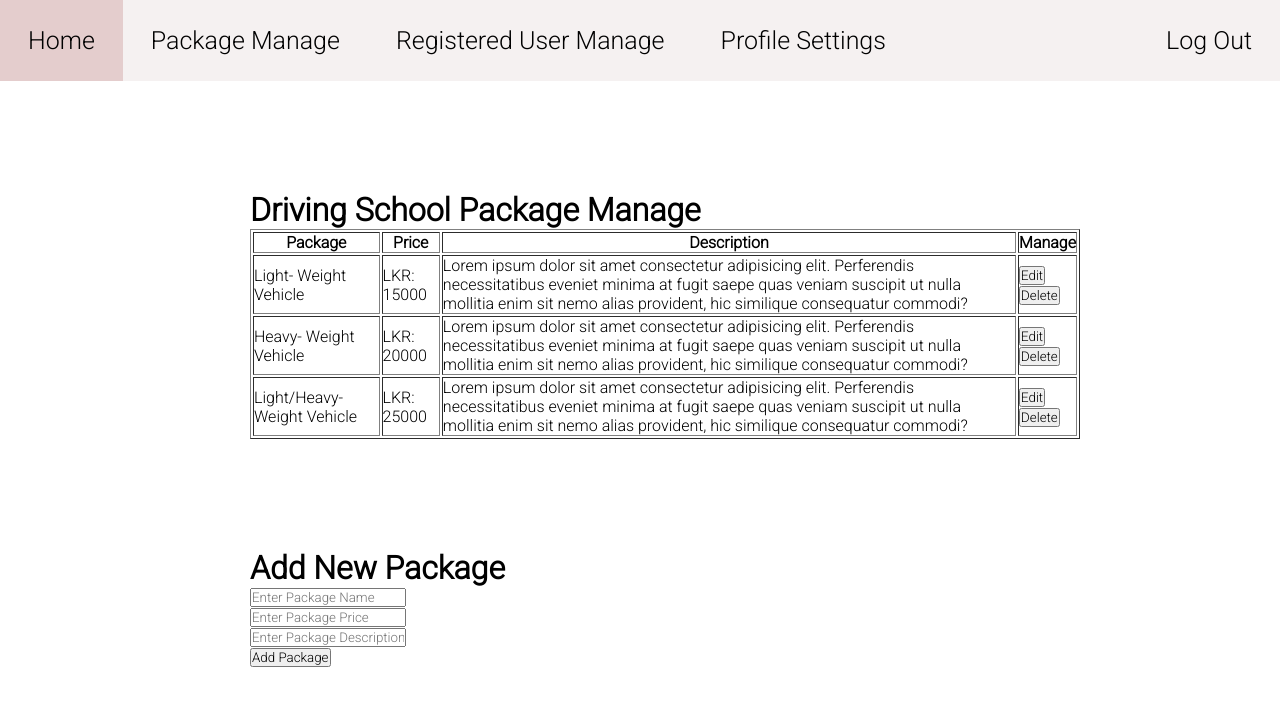
After one commit to saputhebeast/identity-issuing-service, a PHP site: page /driving-school-package-manage.php in a window 1280 px wide. The commit adds this page. Shown: the top 706 px of the page. Run offline with PHP 8.4, Linux system fonts and the light colour scheme; some libraries are stand-ins or nearby versions.

Commit message:
new files added

```diff
--- /dev/null
+++ b/driving-school-package-manage.php
@@ -0,0 +1,80 @@
+<?php
+
+?>
+<!DOCTYPE HTML>
+<html>
+<head>
+    <title>Driving School - Package Manage</title>
+    <meta name="viewport" content="width=device-width, initial-scale=1">
+    <link rel="stylesheet" href="https://cdnjs.cloudflare.com/ajax/libs/font-awesome/6.1.1/css/all.min.css" integrity="sha512-KfkfwYDsLkIlwQp6LFnl8zNdLGxu9YAA1QvwINks4PhcElQSvqcyVLLD9aMhXd13uQjoXtEKNosOWaZqXgel0g==" crossorigin="anonymous" referrerpolicy="no-referrer" />
+    <link rel = "stylesheet" type = "text/css" href = "stylesheets/driving-school-main.css"/>
+    <link rel = "stylesheet" type = "text/css" href = "stylesheets/driving-school-package-manage.css"/>
+    <?php include 'includes/google-font.php';?>
+</head>
+<body>
+    <?php include 'includes/navigation.php'?>
+    <div class="container">
+        <h1>Driving School Package Manage</h1>
+        <div class="table-container">
+            <table border="1" style="width: 100%;">
+                <tr>
+                    <th>Package</th>
+                    <th>Price</th>
+                    <th>Description</th>
+                    <th>Manage</th>
+                </tr>
+                <tr>
+                    <td>Light- Weight Vehicle</td>
+                    <td>LKR: 15000</td>
+                    <td>Lorem ipsum dolor sit amet consectetur adipisicing elit. Perferendis necessitatibus eveniet minima at fugit saepe quas veniam suscipit ut nulla mollitia enim sit nemo alias provident, hic similique consequatur commodi?</td>
+                    <td>
+                        <form action="#">
+                            <input type="submit" value="Edit"/>
+                        </form>
+                        <form action="#">
+                            <input type="submit" value="Delete"/>
+                        </form>
+                    </td>
+                </tr>
+                <tr>
+                    <td>Heavy- Weight Vehicle</td>
+                    <td>LKR: 20000</td>
+                    <td>Lorem ipsum dolor sit amet consectetur adipisicing elit. Perferendis necessitatibus eveniet minima at fugit saepe quas veniam suscipit ut nulla mollitia enim sit nemo alias provident, hic similique consequatur commodi?</td>
+                    <td>
+                        <form action="#">
+                            <input type="submit" value="Edit"/>
+                        </form>
+                        <form action="#">
+                            <input type="submit" value="Delete"/>
+                        </form>
+                    </td>
+                </tr>
+                <tr>
+                    <td>Light/Heavy- Weight Vehicle</td>
+                    <td>LKR: 25000</td>
+                    <td>Lorem ipsum dolor sit amet consectetur adipisicing elit. Perferendis necessitatibus eveniet minima at fugit saepe quas veniam suscipit ut nulla mollitia enim sit nemo alias provident, hic similique consequatur commodi?</td>
+                    <td>
+                        <form action="#">
+                            <input type="submit" value="Edit"/>
+                        </form>
+                        <form action="#">
+                            <input type="submit" value="Delete"/>
+                        </form>
+                    </td>
+                </tr>
+            </table>
+        </div>
+    </div>
+    <div class="container">
+        <h1>Add New Package</h1>
+        <div class="add-package-container">
+            <form action="#">
+                <input type="text" placeholder="Enter Package Name"/><br>
+                <input type="text" placeholder="Enter Package Price"/><br>
+                <input type="type" placeholder="Enter Package Description"/><br>
+                <input type="submit" value="Add Package">
+            </form>
+        </div>
+    </div>
+</body>
+</html>
--- /dev/null
+++ b/includes/navigation.php
@@ -0,0 +1,10 @@
+<link rel = "stylesheet" type = "text/css" href = "stylesheets/driving-school-navigation.css"/>
+<div class = "navigation">
+    <ul class = "nav-links">
+        <li><a href="driving-school-dashboard.php">Home</a></li>
+        <li><a href="driving-school-package-manage.php">Package Manage</a></li>
+        <li><a href="driving-school-registered-user-manage.php">Registered User Manage</a></li>
+        <li><a href="driving-school-profile-settings.php">Profile Settings</a></li>
+        <li style="float:right"><a href="#">Log Out</a></li>
+    </ul>
+</div>
--- a/stylesheets/driving-school-main.css
+++ b/stylesheets/driving-school-main.css
@@ -3,6 +3,13 @@
     margin: 0;
     padding: 0;
     font-family: 'Roboto', sans-serif;
+}
+
+.container{
+    padding-top: 110px;
+    padding-left: 200px;
+    padding-right: 200px;
+    margin-left: 50px;
 }
 
 .inputField{
```
Also changed, not shown: driving-school-dashboard.php (+1 -10 lines), driving-school-profile-settings.php (added, +16 -0 lines), driving-school-registered-user-manage.php (added, +22 -0 lines), stylesheets/driving-school-dashboard.css (+0 -9 lines), stylesheets/driving-school-package-manage.css (added).
